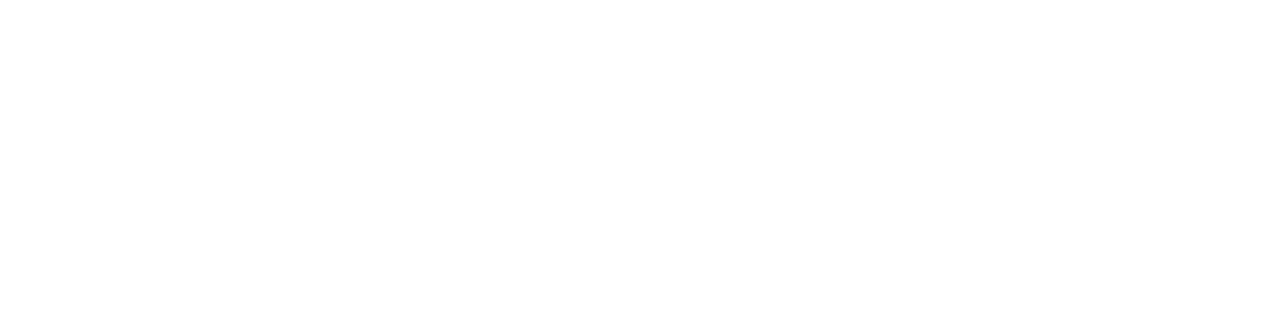
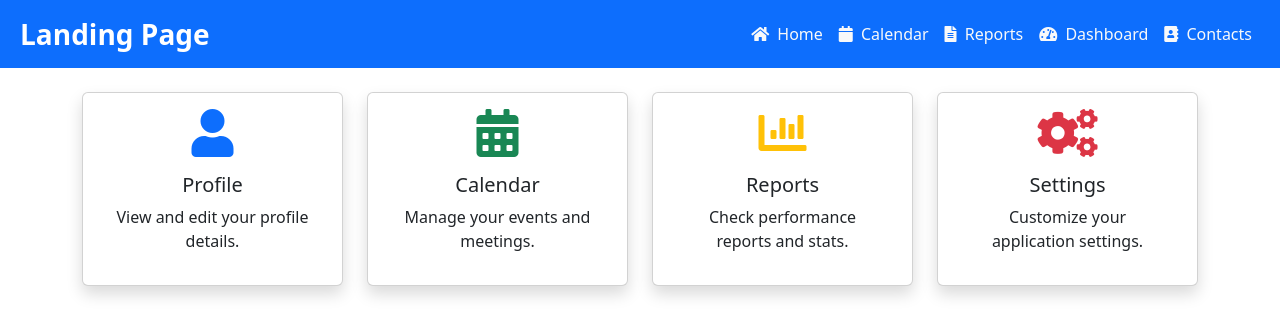
Before and after one commit to Agalya-10/React-Task-II, a React (Create React App) app: page /landingpage in a window 1280 px wide. Before the commit this address had no page. Shown: the top 336 px of the page. Built offline with nearby package versions, Linux system fonts and the light colour scheme.

Commit message:
Landing page

```diff
--- a/src/App.js
+++ b/src/App.js
@@ -5,6 +5,7 @@
 import Profile from './Components/Profile';
 import Admin from './Components/Admin';
 import User from './Components/User';
+import Landing from './Components/Landing';
 
 
 
@@ -17,6 +18,8 @@
   <Route path='/signup' element={<Signup/>}/>
   <Route path='/admin' element={<Admin/>}/>
   <Route path='/user' element={<User/>}/>
+  <Route path='/landingpage' element={<Landing/>}/>
+
 
 
 
--- /dev/null
+++ b/src/Components/Landing.jsx
@@ -0,0 +1,107 @@
+import React, { Component } from 'react';
+import { Link } from 'react-router-dom';
+
+class Landing extends Component {
+  render() {
+    return (
+      <>
+        <nav className="navbar navbar-expand-lg navbar-dark bg-primary p-2">
+          <div className="container-fluid">
+            <Link className="navbar-brand fw-bold fs-3" to="/">Landing Page</Link>
+            <button
+              className="navbar-toggler"
+              type="button"
+              data-bs-toggle="collapse"
+              data-bs-target="#navbarNav"
+              aria-controls="navbarNav"
+              aria-expanded="false"
+              aria-label="Toggle navigation"
+            >
+              <span className="navbar-toggler-icon"></span>
+            </button>
+            <div className="collapse navbar-collapse" id="navbarNav">
+              <ul className="navbar-nav ms-auto">
+                <li className="nav-item">
+                  <Link className="nav-link text-light" to="/Home">
+                    <i className="fa fa-home me-1"></i> Home
+                  </Link>
+                </li>
+                <li className="nav-item">
+                  <Link className="nav-link text-light" to="/calendar">
+                    <i className="fa fa-calendar me-1"></i> Calendar
+                  </Link>
+                </li>
+                <li className="nav-item">
+                  <Link className="nav-link text-light" to="/reports">
+                    <i className="fa fa-file-alt me-1"></i> Reports
+                  </Link>
+                </li>
+                <li className="nav-item">
+                  <Link className="nav-link text-light" to="/dashboard">
+                    <i className="fa fa-tachometer-alt me-1"></i> Dashboard
+                  </Link>
+                </li>
+                <li className="nav-item">
+                  <Link className="nav-link text-light" to="/contacts">
+                    <i className="fa fa-address-book me-1"></i> Contacts
+                  </Link>
+                </li>
+              </ul>
+            </div>
+          </div>
+        </nav>
+
+
+        <div className="container mt-4">
+          <div className="row">
+
+            <div className="col-md-3">
+              <div className="card text-center p-3 shadow">
+                <i className="fa fa-user fa-3x text-primary"></i>
+                <div className="card-body">
+                  <h5 className="card-title">Profile</h5>
+                  <p className="card-text">View and edit your profile details.</p>
+                </div>
+              </div>
+            </div>
+
+
+            <div className="col-md-3">
+              <div className="card text-center p-3 shadow">
+                <i className="fa fa-calendar-alt fa-3x text-success"></i>
+                <div className="card-body">
+                  <h5 className="card-title">Calendar</h5>
+                  <p className="card-text">Manage your events and meetings.</p>
+                </div>
+              </div>
+            </div>
+
+
+            <div className="col-md-3">
+              <div className="card text-center p-3 shadow">
+                <i className="fa fa-chart-bar fa-3x text-warning"></i>
+                <div className="card-body">
+                  <h5 className="card-title">Reports</h5>
+                  <p className="card-text">Check performance reports and stats.</p>
+                </div>
+              </div>
+            </div>
+
+
+            <div className="col-md-3">
+              <div className="card text-center p-3 shadow">
+                <i className="fa fa-cogs fa-3x text-danger"></i>
+                <div className="card-body">
+                  <h5 className="card-title">Settings</h5>
+                  <p className="card-text">Customize your application settings.</p>
+                </div>
+              </div>
+            </div>
+          </div>
+        </div>
+      </>
+    );
+  }
+}
+
+export default Landing;
```
